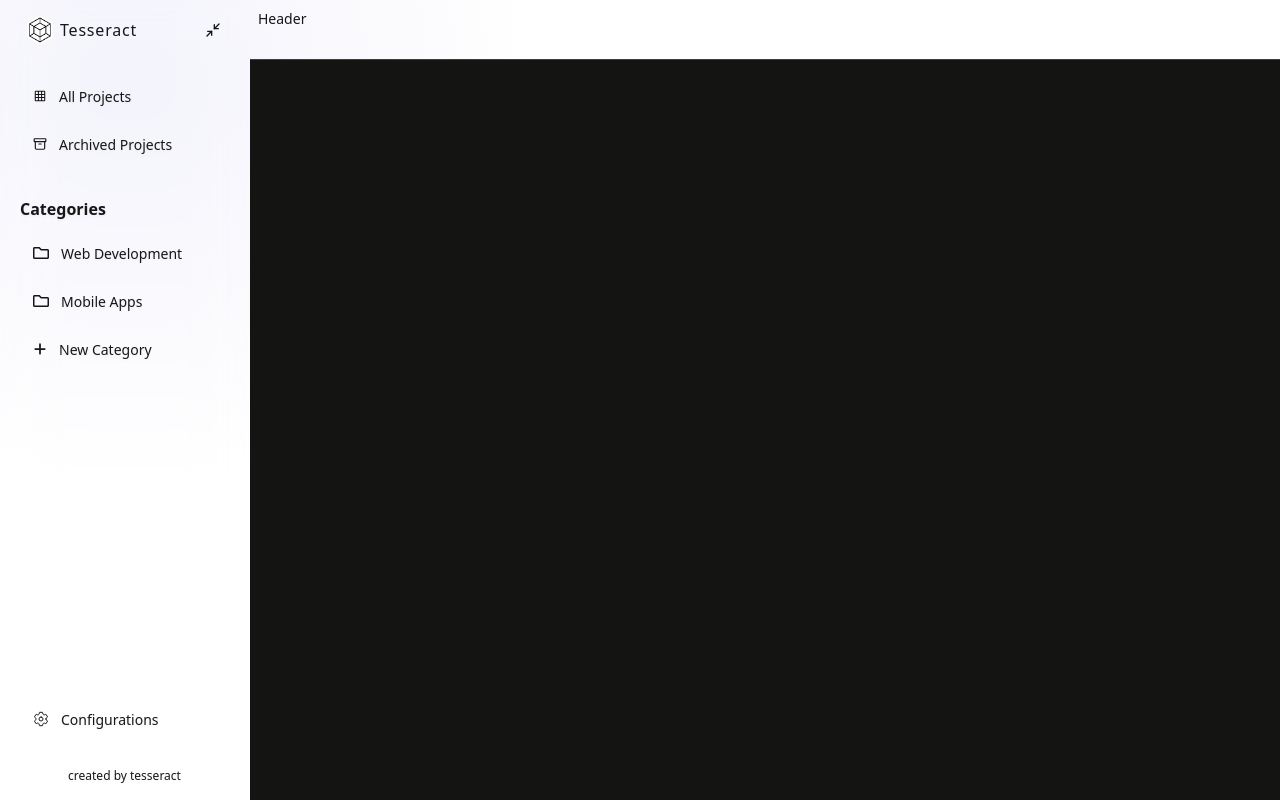
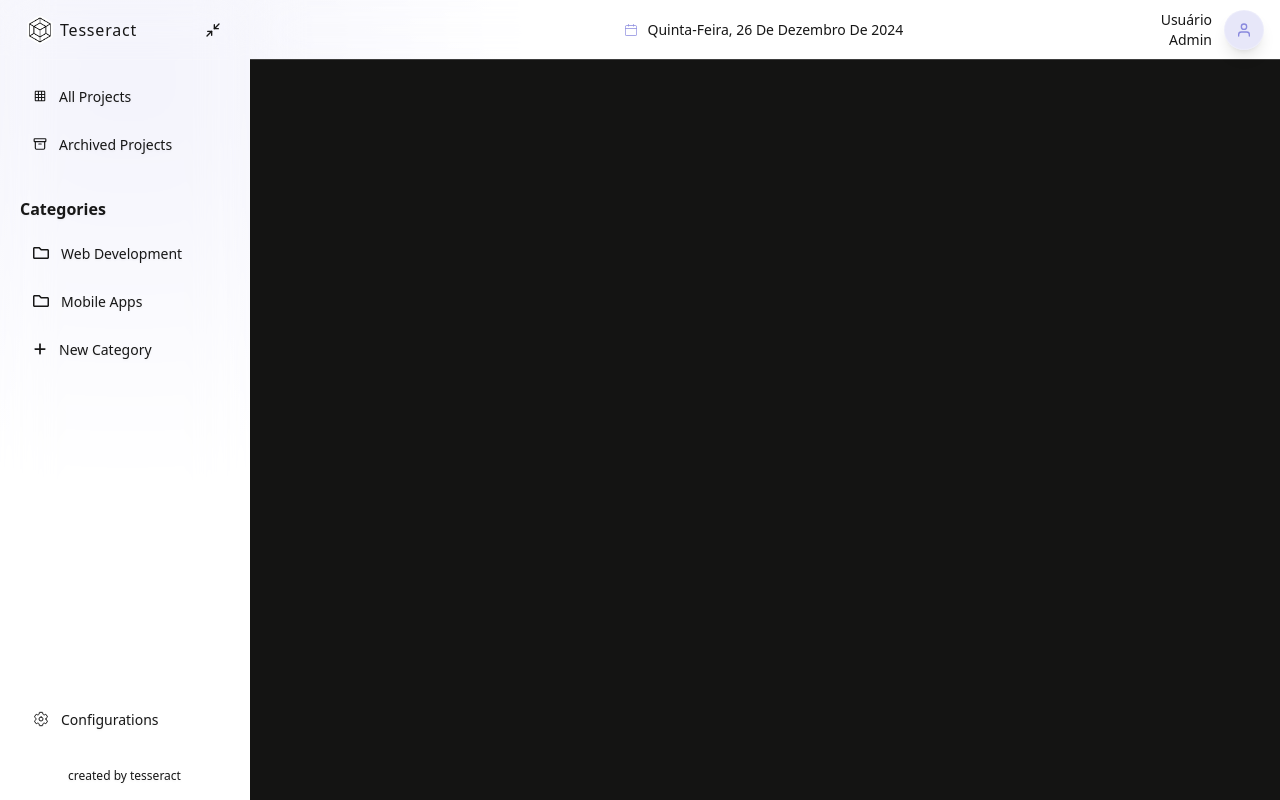
Before and after one commit to oPedroFranca/centralProjects, a Next.js app: page / in a window 1280 px wide. Built offline with nearby package versions, Linux system fonts and the light colour scheme.

Commit message:
On Going

```diff
--- a/src/shared/layout/Header/index.tsx
+++ b/src/shared/layout/Header/index.tsx
@@ -1,9 +1,39 @@
+import { FiUser } from "react-icons/fi";
+import { CiCalendar } from "react-icons/ci";
 import * as S from './styles';
 
 const Header = () => {
+  const today = new Date().toLocaleDateString('pt-BR', {
+    weekday: 'long',
+    year: 'numeric',
+    month: 'long',
+    day: 'numeric'
+  });
+
   return (
     <S.Container>
-      <p>Header</p>
+      <S.HeaderWrapper>
+        <div className="w-[100px]"></div>
+
+        <S.DateContainer>
+          <CiCalendar className="h-4 w-4 text-secondary-purple-300" />
+          <S.DateText>
+            {today}
+          </S.DateText>
+        </S.DateContainer>
+
+        <S.UserInfoContainer>
+          <S.UserDetails>
+            <S.UserText >Usuário</S.UserText>
+            <S.UserText >Admin</S.UserText>
+          </S.UserDetails>
+          <S.Avatar>
+            <S.AvatarFallback>
+              <FiUser className="h-4 w-4" />
+            </S.AvatarFallback>
+          </S.Avatar>
+        </S.UserInfoContainer>
+      </S.HeaderWrapper>
     </S.Container>
   );
 };
--- a/src/shared/layout/Header/styles.ts
+++ b/src/shared/layout/Header/styles.ts
@@ -1,9 +1,81 @@
-import tw from 'tailwind-styled-components';
+import tw from "tailwind-styled-components";
 
 export const Container = tw.div`
-  w-full
+  w-[calc(100%-250px)]
   h-[60px]
+  fixed
+  p-2
+  px-4
   border-b
   border-primary-gray-500
-  p-2
+  backdrop-blur-xl
 `;
+
+export const HeaderWrapper = tw.div`
+  relative
+  h-full
+  flex
+  items-center
+  justify-between
+`;
+
+export const DateContainer = tw.div`
+  flex
+  items-center
+  gap-2
+  bg-white/5
+  backdrop-blur-sm
+  border
+  border-white/20
+  rounded-full
+  px-4
+  py-2
+`;
+
+export const DateText = tw.p`
+  text-sm
+  font-medium
+  text-foreground/90
+  capitalize
+`;
+
+export const UserInfoContainer = tw.div`
+  flex
+  items-center
+  gap-3
+`;
+
+export const UserDetails = tw.div`
+  text-right
+`;
+
+export const UserText = tw.p`
+  text-sm
+  font-medium
+  text-foreground/90
+`;
+
+export const Avatar = tw.div`
+  border
+  border-white/20
+  shadow-lg
+  flex
+  h-10
+  w-10
+  shrink-0
+  overflow-hidden
+  rounded-full
+  bg-secondary-purple-300/20
+`;
+
+export const AvatarFallback = tw.div`
+  text-secondary-purple-300
+  relative
+  flex
+  h-full
+  w-full
+  items-center
+  justify-center
+  rounded-full
+  bg-muted
+`;
--- a/src/shared/layout/LayoutStructure/styles.ts
+++ b/src/shared/layout/LayoutStructure/styles.ts
@@ -8,13 +8,14 @@ export const Wrapper = tw.div`
 
 export const MainArea = tw.div`
   w-[calc(100%-250px)]
+
   ml-auto
-
   h-full
-  h-[calc(100%)]
 `;
 
 export const MainContent = tw.div`
+  mt-[60px]
+
   flex
   p-5
   items-center
```
